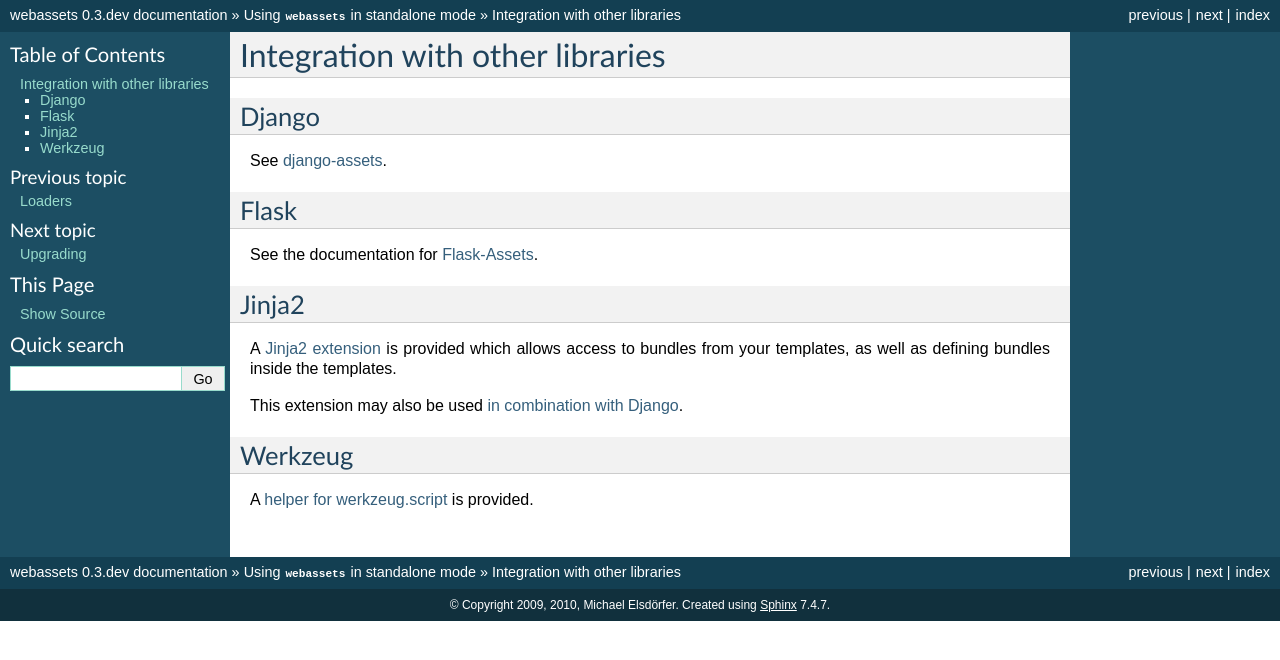
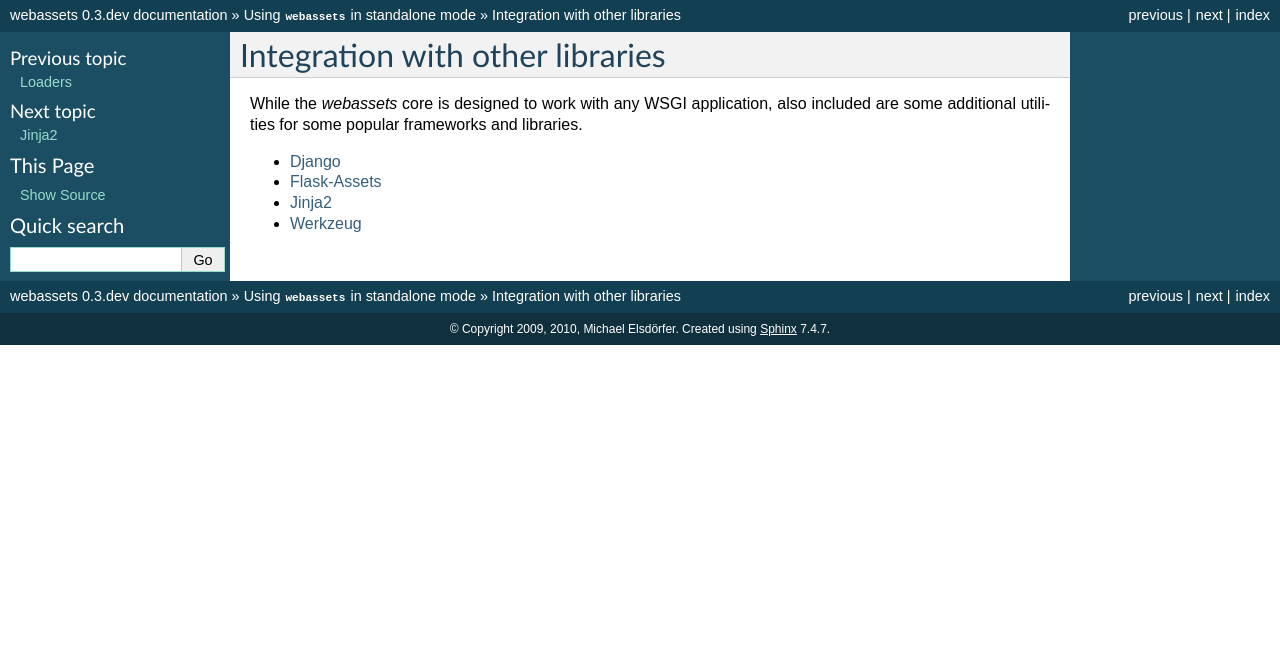
Before and after one commit to miracle2k/webassets, a Sphinx documentation site: the page built from docs/integration/index.rst, in a window 1280 px wide. Shown: the top 660 px of the page. Built offline with Sphinx 7.4.7, drawn with Linux system fonts in a browser that asks for light colours.

Commit message:
Redesigned the integration page, so that the "jinja2" and "werkzeug" documents are included in the toctree.

```diff
--- a/docs/integration/index.rst
+++ b/docs/integration/index.rst
@@ -2,31 +2,15 @@
 Integration with other libraries
 ================================
 
-Django
-------
-
-See :doc:`django-assets <../django/index>`.
+While the *webassets* core is designed to work with any WSGI application,
+also included are some additional utilities for some popular frameworks
+and libraries.
 
 
-Flask
------
+.. toctree::
+   :maxdepth: 1
 
-See the documentation for
-`Flask-Assets <http://elsdoerfer.name/docs/flask-assets/>`_.
-
-
-Jinja2
-------
-
-A :doc:`Jinja2 extension <jinja2>` is provided which allows access to
-bundles from your templates, as well as defining bundles inside the
-templates.
-
-This extension may also be used
-:doc:`in combination with Django <../django/jinja2>`.
-
-
-Werkzeug
---------
-
-A :doc:`helper for werkzeug.script <werkzeug>` is provided.
+   Django <../django/index>
+   Flask-Assets <http://elsdoerfer.name/docs/flask-assets/>
+   jinja2
+   werkzeug
--- a/docs/integration/jinja2.rst
+++ b/docs/integration/jinja2.rst
@@ -9,7 +9,8 @@
 It also allows you to create bundles on-the-fly, thus making it possible
 to define your assets entirly within your templates.
 
-If you are using Jinja2 inside of Django, see :doc:`this page </django/jinja2>`.
+If you are using Jinja2 inside of Django, see
+:doc:`this page </django/jinja2>`.
 
 
 Setting up the extension
```
